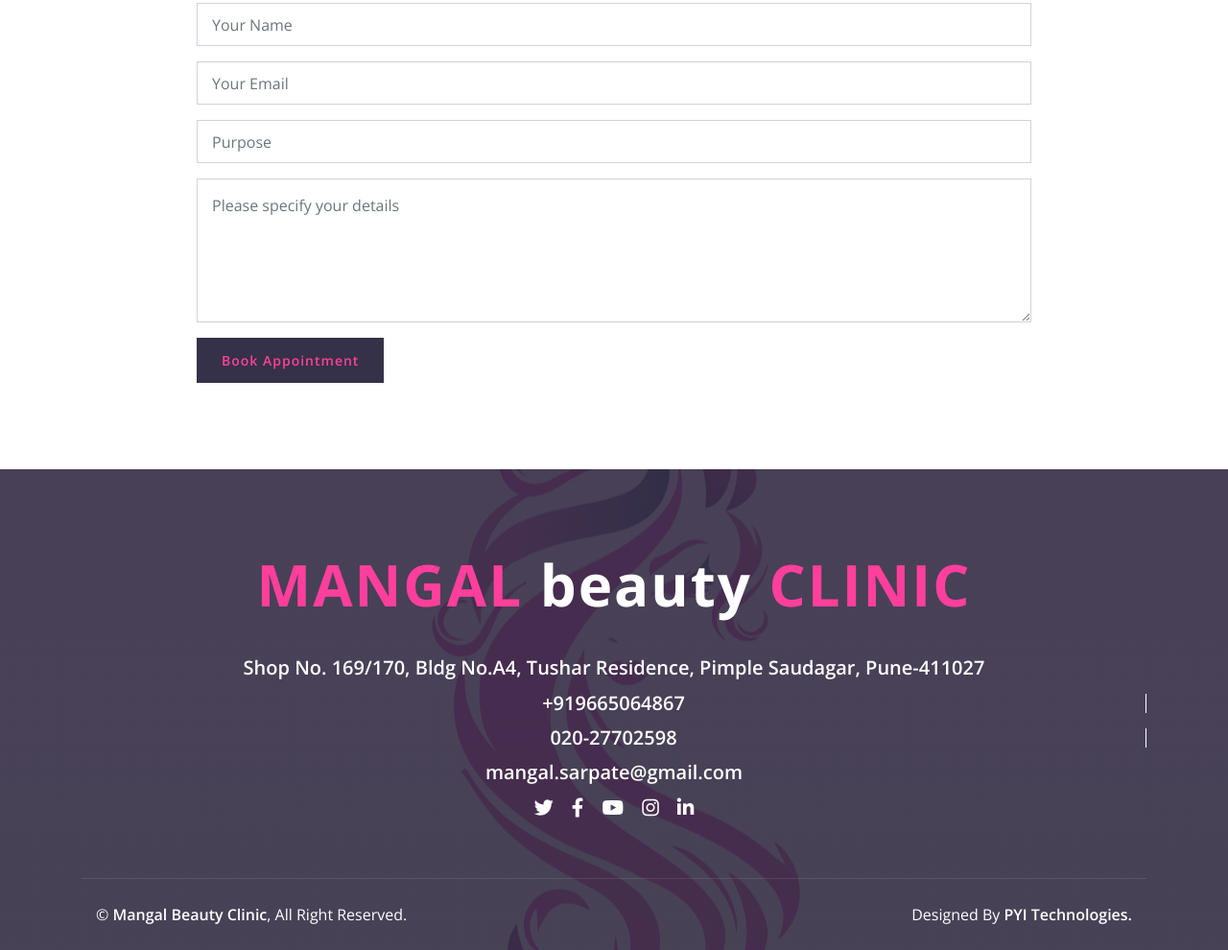
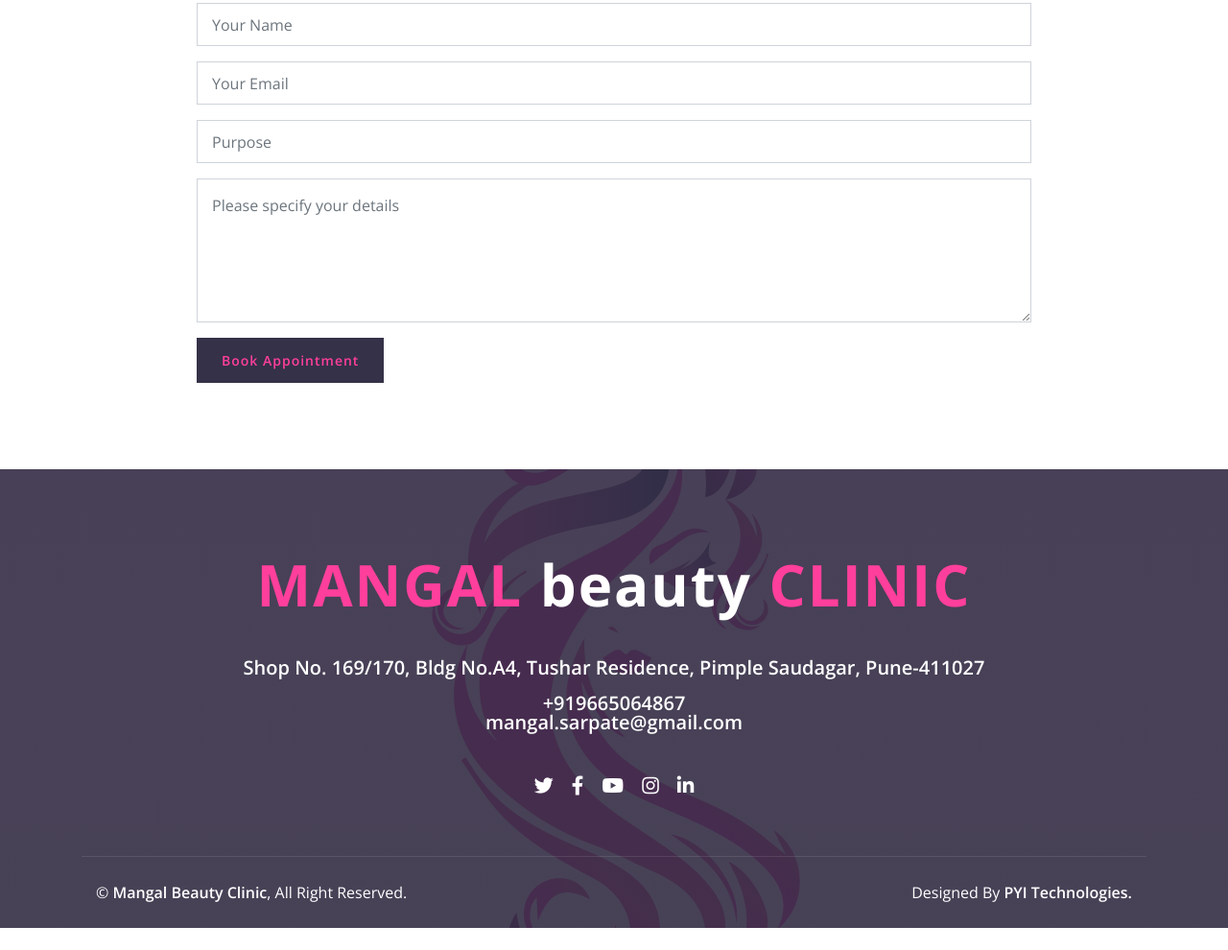
Before and after one commit to iamworldlywise/mangal-beauty-clinic-website, a plain HTML site: page contact.html in a window 1280 px wide. Shown: the part 785-1775 px from the top of the page at 96% size. After the commit the page ends 1752 px from the top, so only its background shows below. Drawn offline with nearby package versions, Linux system fonts and the light colour scheme.

Commit message:
Add files via upload

```diff
--- a/contact.html
+++ b/contact.html
@@ -163,10 +163,9 @@
                         <a href="index.html" class="footer-logo">Mangal <span>Beauty</span> Clinic</a>
                         <h3>Shop No. 169/170, Bldg No.A4, Tushar Residence, Pimple Saudagar, Pune-411027</h3>
                         <div class="footer-menu">
-                            <p>+919665064867</p>
-                            <p>020-27702598</p>
-                            <p>mangal.sarpate@gmail.com</p>
-                        </div>
+                            <p>+919665064867<br>
+                            mangal.sarpate@gmail.com</p>
+                        </div><br>
                         <div class="footer-social">
                             <a href=""><i class="fab fa-twitter"></i></a>
                             <a href=""><i class="fab fa-facebook-f"></i></a>
```
Also changed, not shown: index.html (+3 -4 lines).
